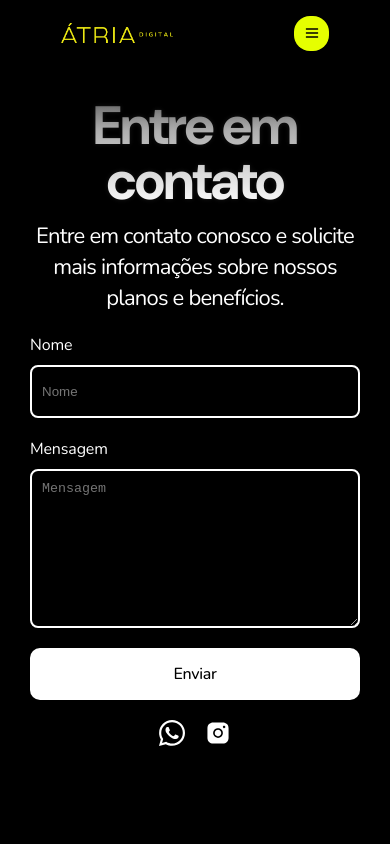
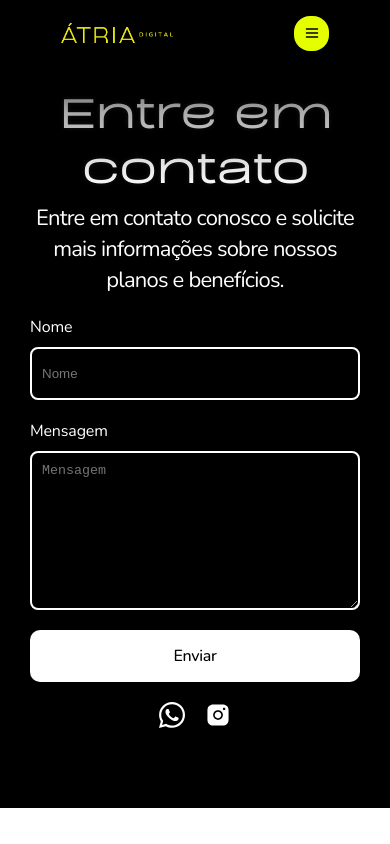
Before and after one commit to matheusmms031/Atria, a React (Vite) app: page /contato in a window 390 px wide. Built offline with nearby package versions, Linux system fonts and the light colour scheme.

Commit message:
Reformei a página contato para mobile.

```diff
--- a/src/pages/Contato/Contato.module.scss
+++ b/src/pages/Contato/Contato.module.scss
@@ -137,6 +137,7 @@
         justify-content: center;
         align-items: center;
         gap: 1.1875rem;
+        height: fit-content;
     }
     .Titles{
         width: auto;
@@ -147,15 +148,15 @@
         text-shadow: 0px 0px 5.8px rgba(255, 255, 255, 0.09);
 
         /* H2 */
-        font-family: "DM Sans";
-        font-size: 3.375rem;
+        font-family: "BDSans";
+        font-size: 3rem;
         font-style: normal;
         font-weight: 700;
         line-height: 3.4375rem; /* 101.852% */
         letter-spacing: -0.10125rem;
     }
     .Content{
-        padding: 0rem 1.875rem;
+        padding: 5rem 1.875rem;
         width: auto;
     }
     .Boxes{
```
